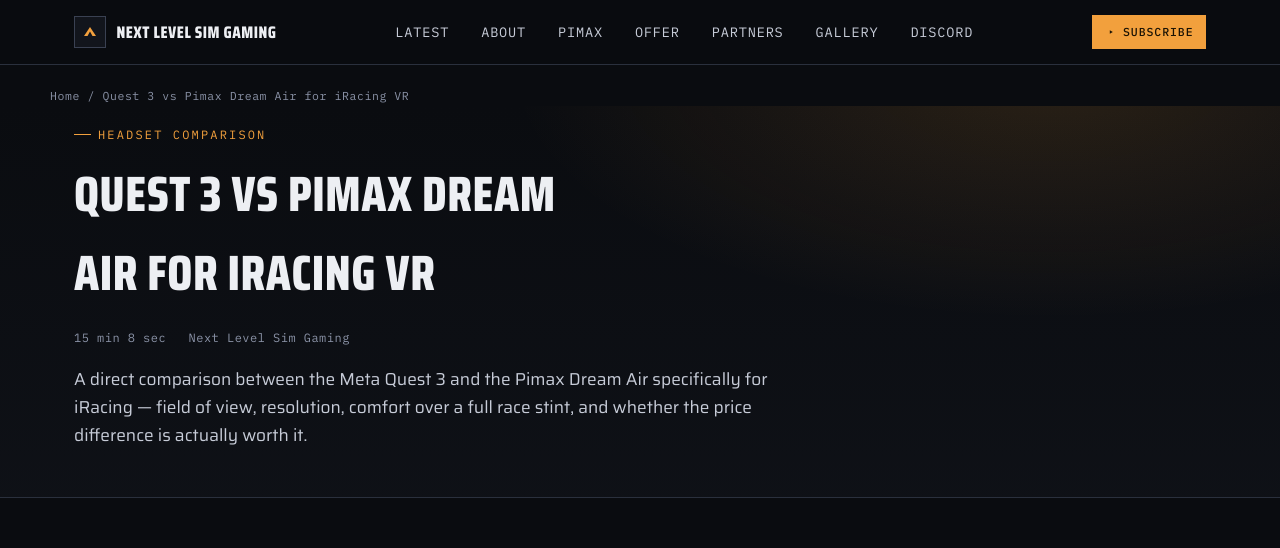
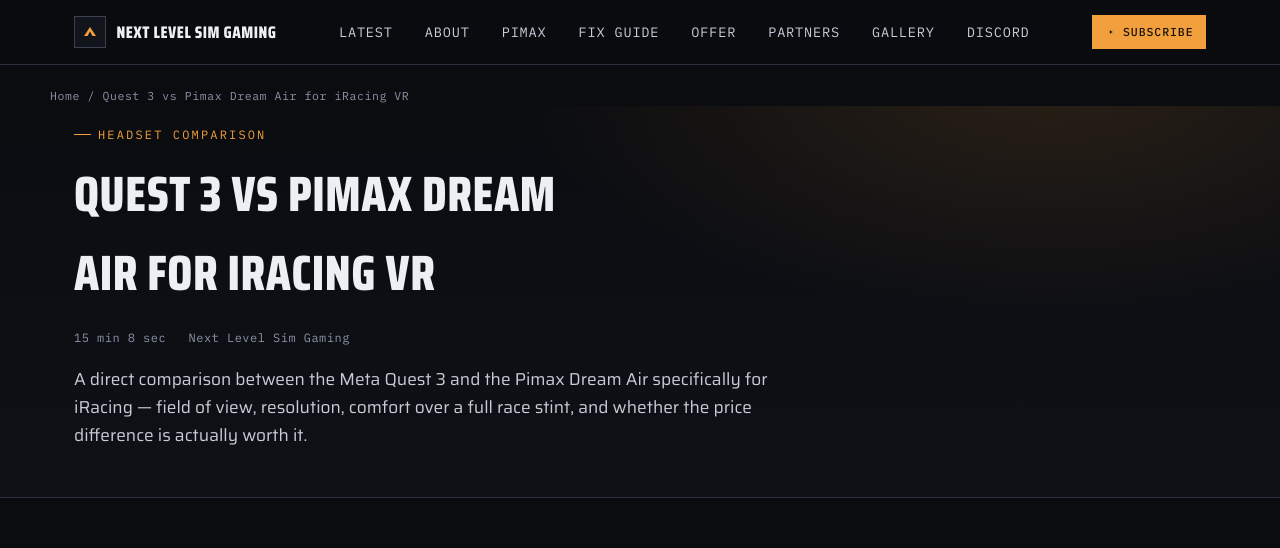
Before and after one commit to NextLevelSimGaming/nextllevelsimgaming.co.uk, a plain HTML site: page quest-3-vs-pimax-dream-air.html in a window 1280 px wide. Shown: the top 548 px of the page. Drawn offline with Linux system fonts and the light colour scheme.

Commit message:
Update quest-3-vs-pimax-dream-air.html

```diff
--- a/quest-3-vs-pimax-dream-air.html
+++ b/quest-3-vs-pimax-dream-air.html
@@ -311,6 +311,7 @@
       <li><a href="index.html#videos">Latest</a></li>
       <li><a href="gallery.html#about">About</a></li>
       <li><a href="index.html#pimax">Pimax</a></li>
+      <li><a href="pimax-setup-and-fix-guide.html">Fix Guide</a></li>
       <li><a href="offer.html">Offer</a></li>
       <li><a href="gallery.html#partners">Partners</a></li>
       <li><a href="gallery.html">Gallery</a></li>
```
